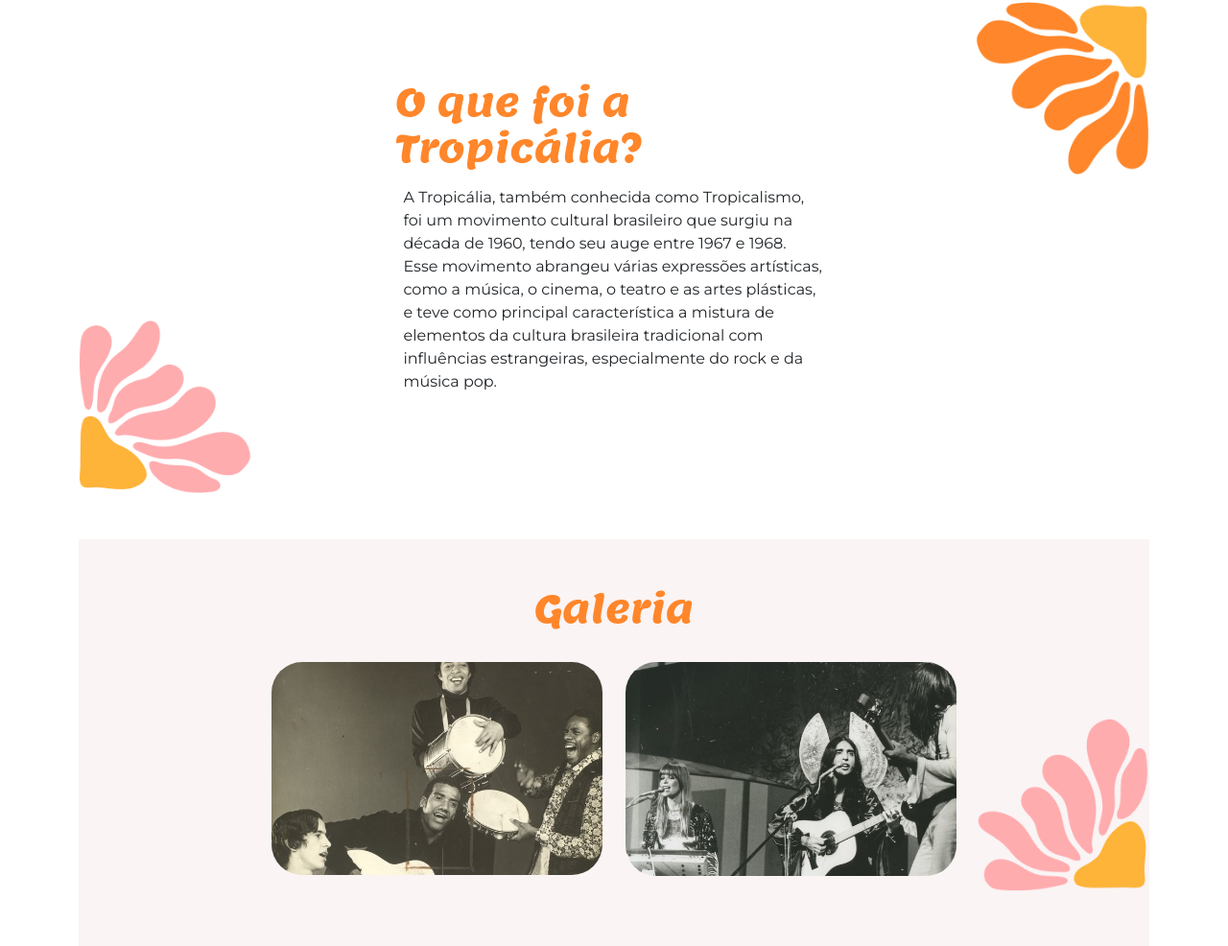
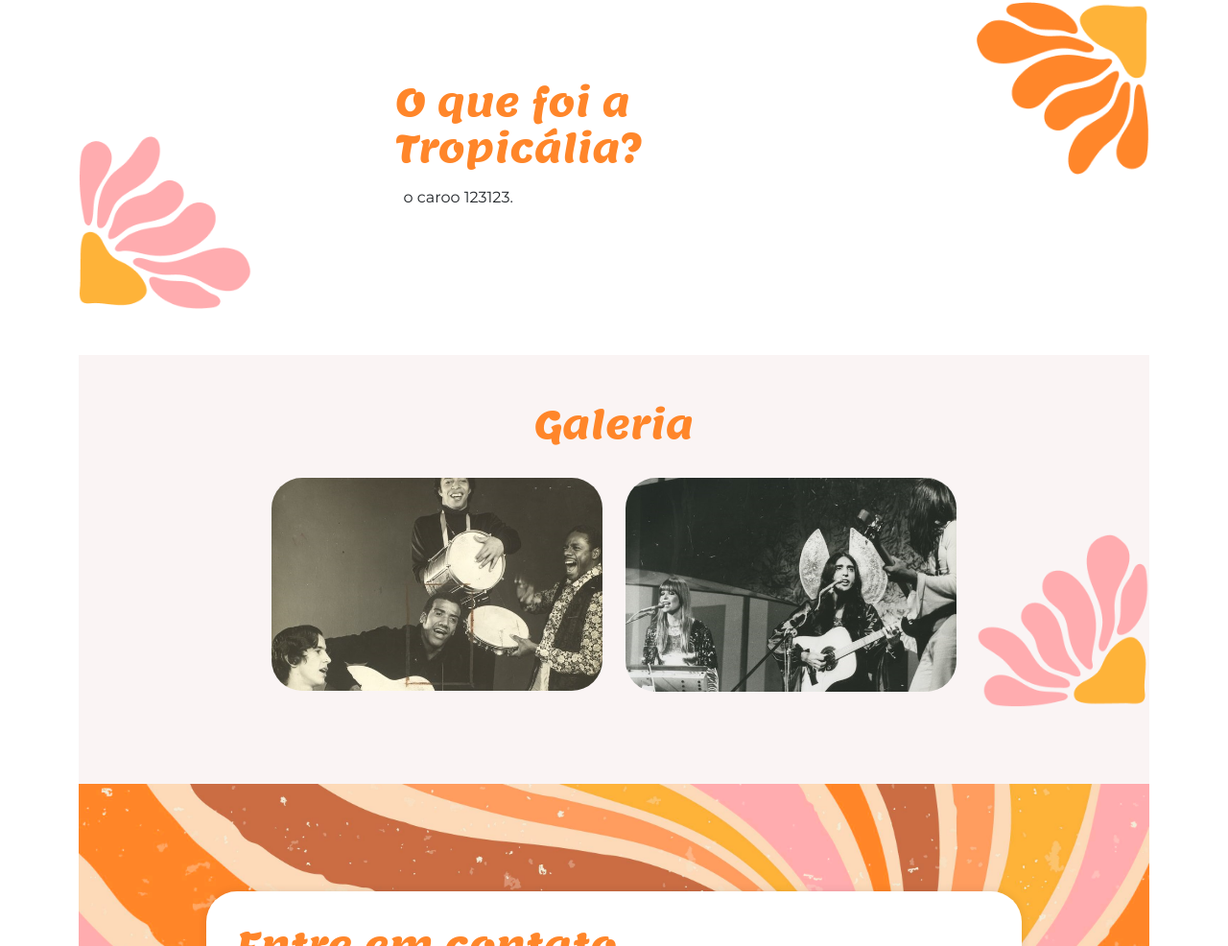
Before and after one commit to gustavohomam/1tri_acessibilidade_gustavohomam, a plain HTML site: page index.html in a window 1280 px wide. Shown: the part 1007-1993 px from the top of the page at 96% size. Drawn offline with nearby package versions, Linux system fonts and the light colour scheme; a script that the page names is missing.

Commit message:
Update index.html

```diff
--- a/index.html
+++ b/index.html
@@ -46,11 +46,7 @@
             <div class="container d-flex align-items-center ">
                   <div class="col-5">
                     <h2>O que foi a Tropicália?</h2>
-                    <p class="p-2">A Tropicália, também conhecida como Tropicalismo, foi um movimento cultural
-                        brasileiro que surgiu na década de 1960, tendo seu auge entre 1967 e 1968. Esse movimento
-                        abrangeu várias expressões artísticas, como a música, o cinema, o teatro e as artes plásticas, e
-                        teve como principal característica a mistura de elementos da cultura brasileira tradicional com
-                        influências estrangeiras, especialmente do rock e da música pop.</p>
+                    <p class="p-2">o caroo 123123.</p>
                 </div>
             </div>
         </section>
```
